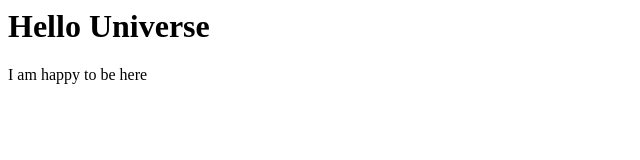
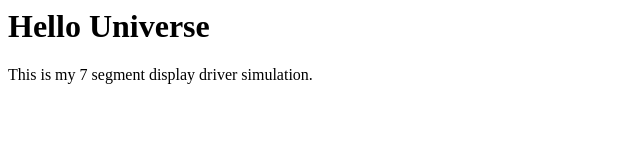
Before and after one commit to TheBigMeechi/inf1339-week01, a plain HTML site: page index.html in a window 1280 px wide. Shown: the whole page, without its empty margins (0-640 px from the left). Drawn offline with Linux system fonts and the light colour scheme.

Commit message:
7 Segment Display Changed

```diff
--- a/index.html
+++ b/index.html
@@ -4,6 +4,6 @@
 </head>
 <body>
 <h1>Hello Universe </h1>
-I am happy to be here
+This is my 7 segment display driver simulation.
 </body>
 </html>
```
